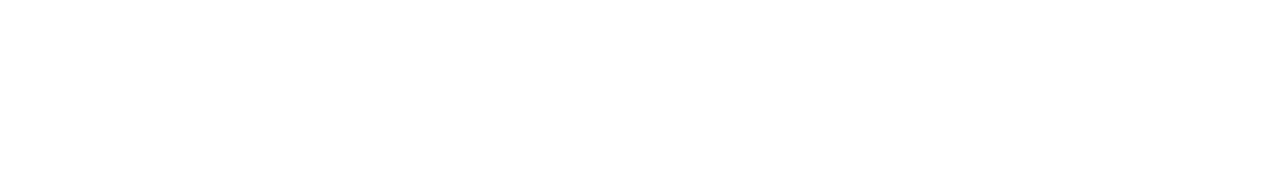
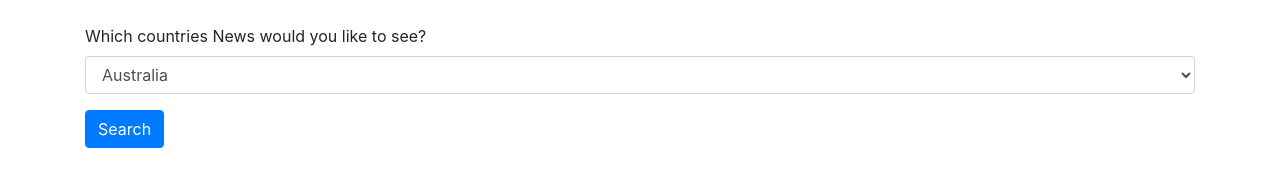
Before and after one commit to forrest-wilson/yb-dv-formative-2, a website: page forrest/forrest.html in a window 1280 px wide. Drawn offline with nearby package versions, Linux system fonts and the light colour scheme.

Commit message:
HTML structure

```diff
--- a/forrest/forrest.html
+++ b/forrest/forrest.html
@@ -6,9 +6,28 @@
     <meta http-equiv="X-UA-Compatible" content="ie=edge">
     <title>Forrest</title>
     <link rel="stylesheet" href="../node_modules/normalize.css/normalize.css">
+    <link rel="stylesheet" href="../node_modules/bootstrap/dist/css/bootstrap.css">
     <link rel="stylesheet" href="css/style.css">
 </head>
 <body>
+    <div class="container">
+        <form id="searchForm" class="searchForm mt-4">
+            <div class="form-group">
+                <label for="country">Which countries News would you like to see?</label>
+                <select class="form-control" name="country" id="country">
+                    <option value="au">Australia</option>
+                    <option value="ca">Canada</option>
+                    <option value="fr">France</option>
+                    <option value="nz">New Zealand</option>
+                    <option value="kr">South Korea (the one without Kim)</option>
+                    <option value="gb">United Kingdom</option>
+                    <option value="us">United States</option>
+                </select>
+            </div>
+            <button id="submitButton" type="submit" class="btn btn-primary">Search</button>
+        </form>
+        <div id="articleContainer" class="row"></div>
+    </div>
     <script src="../node_modules/jquery/dist/jquery.min.js"></script>
     <script src="js/app.js"></script>
 </body>
```
